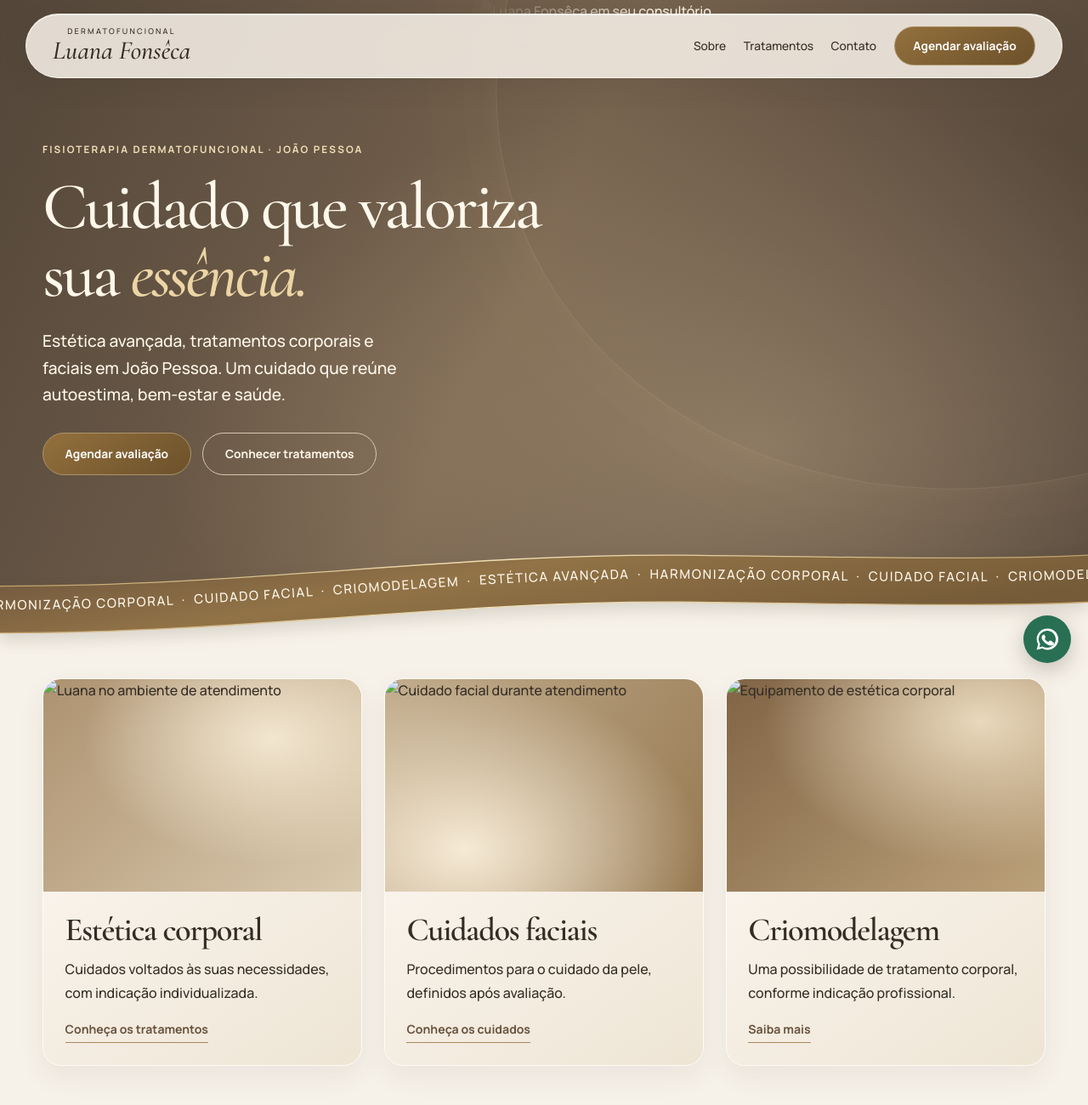
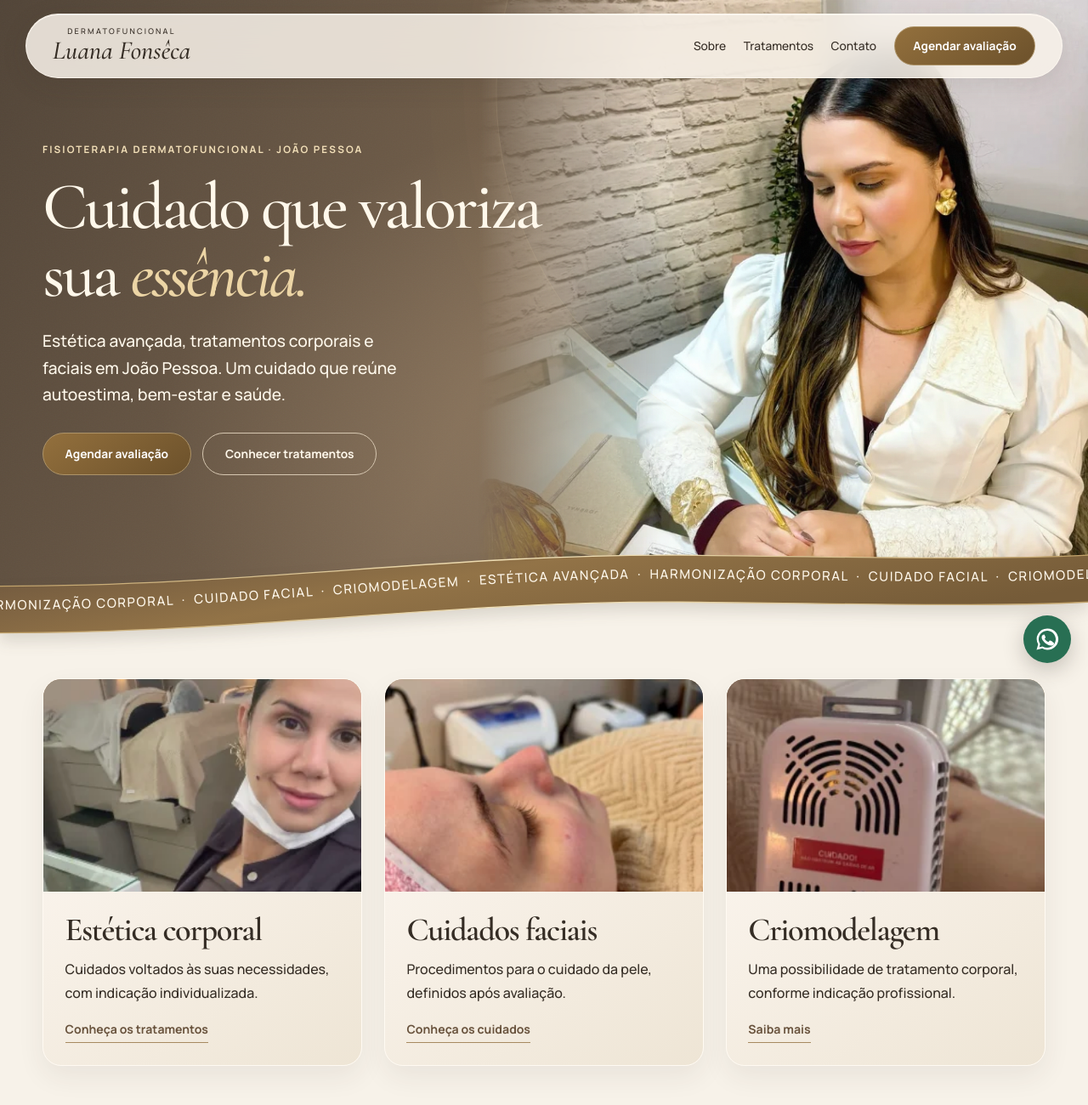
Before and after one commit to taisgb/luana-fonseca-previa, a plain HTML site: page index.html in a window 1280 px wide. Shown: the top 1300 px of the page at 85% size. Drawn offline with nearby package versions, Linux system fonts and the light colour scheme.

Commit message:
Corrige caminhos das imagens enviadas em assets/assets

```diff
--- a/index.html
+++ b/index.html
@@ -1,14 +1,14 @@
 <!DOCTYPE html>
 
-<html lang="pt-BR"><head><meta charset="utf-8"/><meta content="width=device-width, initial-scale=1" name="viewport"/><meta content="noindex,nofollow" name="robots"/><meta content="Estética avançada e cuidados faciais e corporais em João Pessoa, PB. Conheça os tratamentos e agende uma avaliação com Luana Fonsêca." name="description"/><meta content="Luana Fonsêca | Estética avançada" property="og:title"/><meta content="Cuidados faciais e corporais em João Pessoa, PB." property="og:description"/><meta content="pt_BR" property="og:locale"/><meta content="#69533d" name="theme-color"/><title>Luana Fonsêca | Estética avançada em João Pessoa</title><link href="assets/style.css?v=2.1" rel="stylesheet"/><script defer="" src="assets/main.js?v=2.1"></script><link href="assets/logo.webp" rel="icon" type="image/webp"/></head><body>
+<html lang="pt-BR"><head><meta charset="utf-8"/><meta content="width=device-width, initial-scale=1" name="viewport"/><meta content="noindex,nofollow" name="robots"/><meta content="Estética avançada e cuidados faciais e corporais em João Pessoa, PB. Conheça os tratamentos e agende uma avaliação com Luana Fonsêca." name="description"/><meta content="Luana Fonsêca | Estética avançada" property="og:title"/><meta content="Cuidados faciais e corporais em João Pessoa, PB." property="og:description"/><meta content="pt_BR" property="og:locale"/><meta content="#69533d" name="theme-color"/><title>Luana Fonsêca | Estética avançada em João Pessoa</title><link href="assets/style.css?v=2.1" rel="stylesheet"/><script defer="" src="assets/main.js?v=2.1"></script><link href="assets/assets/logo.webp" rel="icon" type="image/webp"/></head><body>
 <a class="skip" href="#inicio">Pular para o conteúdo</a>
 <header class="nav"><div class="nav-inner wrap"><a class="brand" href="#inicio"><small>DERMATOFUNCIONAL</small><span>Luana Fonsêca</span></a><button aria-controls="navlinks" aria-expanded="false" aria-label="Abrir menu" class="menu"><svg fill="none" height="24" stroke="currentColor" stroke-width="1.5" viewbox="0 0 24 24" width="24"><path d="M4 8h16M4 16h16"></path></svg></button><nav aria-label="Navegação principal" id="navlinks"><a href="#sobre">Sobre</a><a href="#tratamentos">Tratamentos</a><a href="#contato">Contato</a><a class="btn primary" href="https://api.whatsapp.com/message/LB5SWBQW75FQF1?autoload=1&amp;app_absent=0" rel="noopener" target="_blank">Agendar avaliação</a></nav></div></header>
-<main id="inicio"><section class="hero"><div class="hero-photo has-photo"><img alt="Luana Fonsêca em seu consultório" fetchpriority="high" height="881" src="assets/hero.webp" width="756"/></div><div aria-hidden="true" class="hero-arc"></div><div class="wrap hero-inner"><div class="hero-copy"><p class="eyebrow">Fisioterapia dermatofuncional · João Pessoa</p><h1>Cuidado que valoriza<br/>sua <em>essência.</em></h1><p class="lead">Estética avançada, tratamentos corporais e faciais em João Pessoa. Um cuidado que reúne autoestima, bem-estar e saúde.</p><div class="actions"><a class="btn primary" href="https://api.whatsapp.com/message/LB5SWBQW75FQF1?autoload=1&amp;app_absent=0" rel="noopener" target="_blank">Agendar avaliação</a><a class="btn outline" href="#tratamentos">Conhecer tratamentos</a></div></div></div></section>
+<main id="inicio"><section class="hero"><div class="hero-photo has-photo"><img alt="Luana Fonsêca em seu consultório" fetchpriority="high" height="881" src="assets/assets/hero.webp" width="756"/></div><div aria-hidden="true" class="hero-arc"></div><div class="wrap hero-inner"><div class="hero-copy"><p class="eyebrow">Fisioterapia dermatofuncional · João Pessoa</p><h1>Cuidado que valoriza<br/>sua <em>essência.</em></h1><p class="lead">Estética avançada, tratamentos corporais e faciais em João Pessoa. Um cuidado que reúne autoestima, bem-estar e saúde.</p><div class="actions"><a class="btn primary" href="https://api.whatsapp.com/message/LB5SWBQW75FQF1?autoload=1&amp;app_absent=0" rel="noopener" target="_blank">Agendar avaliação</a><a class="btn outline" href="#tratamentos">Conhecer tratamentos</a></div></div></div></section>
 <div aria-hidden="true" class="ribbon"><svg preserveaspectratio="xMidYMid slice" viewbox="0 0 1440 170"><defs><lineargradient id="ribbon-gradient" x1="0" x2="1" y1="0" y2=".4"><stop stop-color="#69533d"></stop><stop offset=".46" stop-color="#927347"></stop><stop offset="1" stop-color="#755b38"></stop></lineargradient><lineargradient id="ribbon-gold"><stop stop-color="#c0a169"></stop><stop offset=".5" stop-color="#f4e4bb"></stop><stop offset="1" stop-color="#c0a169"></stop></lineargradient><path d="M-3000 107 L0 107 C330 107 600 64 900 66 C1110 68 1300 73 1440 66 L4440 66" id="marquee-path"></path></defs><path d="M0 76 C330 76 600 33 900 35 C1110 37 1300 42 1440 35 L1440 97 C1300 104 1110 99 900 97 C600 95 330 138 0 138 Z" fill="url(#ribbon-gradient)"></path><path d="M0 76 C330 76 600 33 900 35 C1110 37 1300 42 1440 35 M0 138 C330 138 600 95 900 97 C1110 99 1300 104 1440 97" fill="none" stroke="url(#ribbon-gold)" stroke-width="1.5"></path><text><textpath href="#marquee-path" id="ribbon-text" startoffset="3000">ESTÉTICA AVANÇADA · HARMONIZAÇÃO CORPORAL · CUIDADO FACIAL · CRIOMODELAGEM · ESTÉTICA AVANÇADA · HARMONIZAÇÃO CORPORAL · CUIDADO FACIAL · CRIOMODELAGEM · </textpath></text></svg></div>
-<section aria-label="Áreas de atendimento" class="pillars wrap section"><article class="pillar reveal"><div class="detail-art body-art"><img alt="Luana no ambiente de atendimento" height="312" loading="lazy" src="assets/corporal.webp" width="279"/></div><div class="pillar-copy"><h2>Estética corporal</h2><p>Cuidados voltados às suas necessidades, com indicação individualizada.</p><a class="text-link" href="#tratamentos">Conheça os tratamentos</a></div></article><article class="pillar reveal"><div class="detail-art face-art"><img alt="Cuidado facial durante atendimento" height="312" loading="lazy" src="assets/facial.webp" width="278"/></div><div class="pillar-copy"><h2>Cuidados faciais</h2><p>Procedimentos para o cuidado da pele, definidos após avaliação.</p><a class="text-link" href="#tratamentos">Conheça os cuidados</a></div></article><article class="pillar reveal"><div class="detail-art cryo-art"><img alt="Equipamento de estética corporal" height="312" loading="lazy" src="assets/tecnologia.webp" width="280"/></div><div class="pillar-copy"><h2>Criomodelagem</h2><p>Uma possibilidade de tratamento corporal, conforme indicação profissional.</p><a class="text-link" href="#criomo">Saiba mais</a></div></article></section>
-<section class="about section" id="sobre"><div class="wrap split"><div class="portrait reveal identity-panel"><img alt="Logo Luana Fonsêca Dermatofuncional" class="identity-logo" height="400" loading="lazy" src="assets/logo.webp" width="400"/><img alt="Retrato profissional de Luana Fonsêca" class="identity-profile" height="150" loading="lazy" src="assets/perfil.webp" width="150"/></div><div class="reveal"><p class="eyebrow">Cuidado individualizado</p><h2>Conheça Luana Fonsêca</h2><p class="intro">Fisioterapeuta dermatofuncional, pós-graduada em Dermatofuncional e Cosmetologia.</p><p>Especialização em harmonização corporal e estética avançada, conforme seu perfil profissional. Sua atuação contempla tratamentos corporais, faciais e depilação a laser.</p><p>A proposta de atendimento reúne autoestima, bem-estar e saúde, respeitando as necessidades individuais.</p><a class="text-link" href="https://forms.gle/EzXC4qRpCbuwq6LG8" rel="noopener" target="_blank">Acessar pré-consulta</a></div></div></section>
+<section aria-label="Áreas de atendimento" class="pillars wrap section"><article class="pillar reveal"><div class="detail-art body-art"><img alt="Luana no ambiente de atendimento" height="312" loading="lazy" src="assets/assets/corporal.webp" width="279"/></div><div class="pillar-copy"><h2>Estética corporal</h2><p>Cuidados voltados às suas necessidades, com indicação individualizada.</p><a class="text-link" href="#tratamentos">Conheça os tratamentos</a></div></article><article class="pillar reveal"><div class="detail-art face-art"><img alt="Cuidado facial durante atendimento" height="312" loading="lazy" src="assets/assets/facial.webp" width="278"/></div><div class="pillar-copy"><h2>Cuidados faciais</h2><p>Procedimentos para o cuidado da pele, definidos após avaliação.</p><a class="text-link" href="#tratamentos">Conheça os cuidados</a></div></article><article class="pillar reveal"><div class="detail-art cryo-art"><img alt="Equipamento de estética corporal" height="312" loading="lazy" src="assets/assets/tecnologia.webp" width="280"/></div><div class="pillar-copy"><h2>Criomodelagem</h2><p>Uma possibilidade de tratamento corporal, conforme indicação profissional.</p><a class="text-link" href="#criomo">Saiba mais</a></div></article></section>
+<section class="about section" id="sobre"><div class="wrap split"><div class="portrait reveal identity-panel"><img alt="Logo Luana Fonsêca Dermatofuncional" class="identity-logo" height="400" loading="lazy" src="assets/assets/logo.webp" width="400"/><img alt="Retrato profissional de Luana Fonsêca" class="identity-profile" height="150" loading="lazy" src="assets/assets/perfil.webp" width="150"/></div><div class="reveal"><p class="eyebrow">Cuidado individualizado</p><h2>Conheça Luana Fonsêca</h2><p class="intro">Fisioterapeuta dermatofuncional, pós-graduada em Dermatofuncional e Cosmetologia.</p><p>Especialização em harmonização corporal e estética avançada, conforme seu perfil profissional. Sua atuação contempla tratamentos corporais, faciais e depilação a laser.</p><p>A proposta de atendimento reúne autoestima, bem-estar e saúde, respeitando as necessidades individuais.</p><a class="text-link" href="https://forms.gle/EzXC4qRpCbuwq6LG8" rel="noopener" target="_blank">Acessar pré-consulta</a></div></div></section>
 <section class="section wrap" id="tratamentos"><div class="section-head reveal"><h2>Tratamentos</h2><p>Conheça as possibilidades de cuidado facial e corporal.</p></div><div class="split treatment-layout"><div class="treatment-list"><article class="reveal"><h3>Criomodelagem</h3><p>Tratamento corporal com avaliação das áreas e objetivos individuais.</p></article><article class="reveal"><h3>Criolipólise</h3><p>Conheça as indicações e os cuidados associados à técnica durante a avaliação.</p></article><article class="reveal"><h3>Harmonização corporal</h3><p>Cuidados estéticos corporais conforme indicação e características individuais.</p></article><article class="reveal"><h3>Estética facial</h3><p>Procedimentos voltados ao cuidado da pele.</p></article><article class="reveal"><h3>Depilação a laser</h3><p>Consulte as possibilidades de atendimento e orientações.</p></article><a class="btn primary" href="https://api.whatsapp.com/message/LB5SWBQW75FQF1?autoload=1&amp;app_absent=0" rel="noopener" target="_blank">Consultar tratamentos</a></div><div class="vip-panel reveal"><p class="eyebrow">Novidades e cuidados</p><h3>Faça parte da lista VIP</h3><p>Entre em contato pelo WhatsApp para participar da lista de novidades da Luana.</p><a class="btn primary" href="https://api.whatsapp.com/send?phone=5583993659269&amp;text=Ol%C3%A1!%20Quero%20participar%20da%20LISTA%20VIP!%20%F0%9F%A4%A9" rel="noopener" target="_blank">Participar da lista VIP</a></div></div></section>
-<section class="dark section" id="criomo"><div class="wrap split"><div class="cryo-feature reveal"><img alt="Luana com equipamento de criolipólise" height="796" loading="lazy" src="assets/crio.webp" width="649"/></div><div class="reveal"><p class="eyebrow">Estética corporal</p><h2>Criomodelagem</h2><p class="intro">Cada corpo tem suas particularidades.</p><p>Na avaliação, você pode conhecer a proposta do procedimento, suas indicações, contraindicações e os cuidados necessários antes de iniciar o tratamento.</p><a class="btn light" href="https://api.whatsapp.com/message/LB5SWBQW75FQF1?autoload=1&amp;app_absent=0" rel="noopener" target="_blank">Conversar sobre o tratamento</a></div></div></section>
+<section class="dark section" id="criomo"><div class="wrap split"><div class="cryo-feature reveal"><img alt="Luana com equipamento de criolipólise" height="796" loading="lazy" src="assets/assets/crio.webp" width="649"/></div><div class="reveal"><p class="eyebrow">Estética corporal</p><h2>Criomodelagem</h2><p class="intro">Cada corpo tem suas particularidades.</p><p>Na avaliação, você pode conhecer a proposta do procedimento, suas indicações, contraindicações e os cuidados necessários antes de iniciar o tratamento.</p><a class="btn light" href="https://api.whatsapp.com/message/LB5SWBQW75FQF1?autoload=1&amp;app_absent=0" rel="noopener" target="_blank">Conversar sobre o tratamento</a></div></div></section>
 <section class="section wrap split visit"><h2 class="reveal">Seu primeiro atendimento</h2><div class="reveal"><p>A avaliação é uma oportunidade para conversar sobre o que você procura, conhecer os tratamentos e esclarecer suas dúvidas.</p><div class="actions"><a class="btn primary" href="https://forms.gle/EzXC4qRpCbuwq6LG8" rel="noopener" target="_blank">Preencher pré-consulta</a></div></div></section>
 <section class="social-section section" id="redes"><div class="wrap split"><div class="reveal"><h2>Acompanhe de perto</h2><p>Conheça o trabalho de Luana e acompanhe as novidades.</p><div class="social-links"><a href="https://www.instagram.com/luanafonseca.dermatofuncional/" rel="noopener" target="_blank"><svg fill="none" stroke="currentColor" stroke-width="1.6" viewbox="0 0 24 24"><rect height="18" rx="5" width="18" x="3" y="3"></rect><circle cx="12" cy="12" r="4"></circle><circle cx="17.5" cy="6.5" fill="currentColor" r=".8"></circle></svg><span><strong>Instagram</strong><small>@luanafonseca.dermatofuncional</small></span></a><a href="https://api.whatsapp.com/send?phone=5583993659269&amp;text=Ol%C3%A1!%20Quero%20participar%20da%20LISTA%20VIP!%20%F0%9F%A4%A9" rel="noopener" target="_blank"><svg fill="none" stroke="currentColor" stroke-width="1.6" viewbox="0 0 24 24"><path d="M12 3l2.7 5.5 6.1.9-4.4 4.3 1 6.1-5.4-2.9-5.4 2.9 1-6.1-4.4-4.3 6.1-.9z"></path></svg><span><strong>Lista VIP</strong><small>Receba novidades pelo WhatsApp</small></span></a></div></div><div class="instagram-panel reveal"><iframe loading="lazy" referrerpolicy="strict-origin-when-cross-origin" src="https://www.instagram.com/luanafonseca.dermatofuncional/embed/" title="Perfil de Luana Fonsêca no Instagram"></iframe><a class="instagram-fallback" href="https://www.instagram.com/luanafonseca.dermatofuncional/" rel="noopener" target="_blank">Ver perfil completo no Instagram</a></div></div></section>
 <section class="section wrap split faq"><h2 class="reveal">Antes de agendar</h2><div class="reveal"><details><summary>Como escolher um tratamento?</summary><p>A indicação depende de uma avaliação profissional e das suas necessidades individuais.</p></details><details><summary>Posso esclarecer dúvidas antes da avaliação?</summary><p>Sim, entre em contato pelo WhatsApp para informações sobre o atendimento.</p></details><details><summary>Como agendar?</summary><p>Use o canal de agendamento ou o formulário de pré-consulta disponível nesta página.</p></details></div></section>
```
